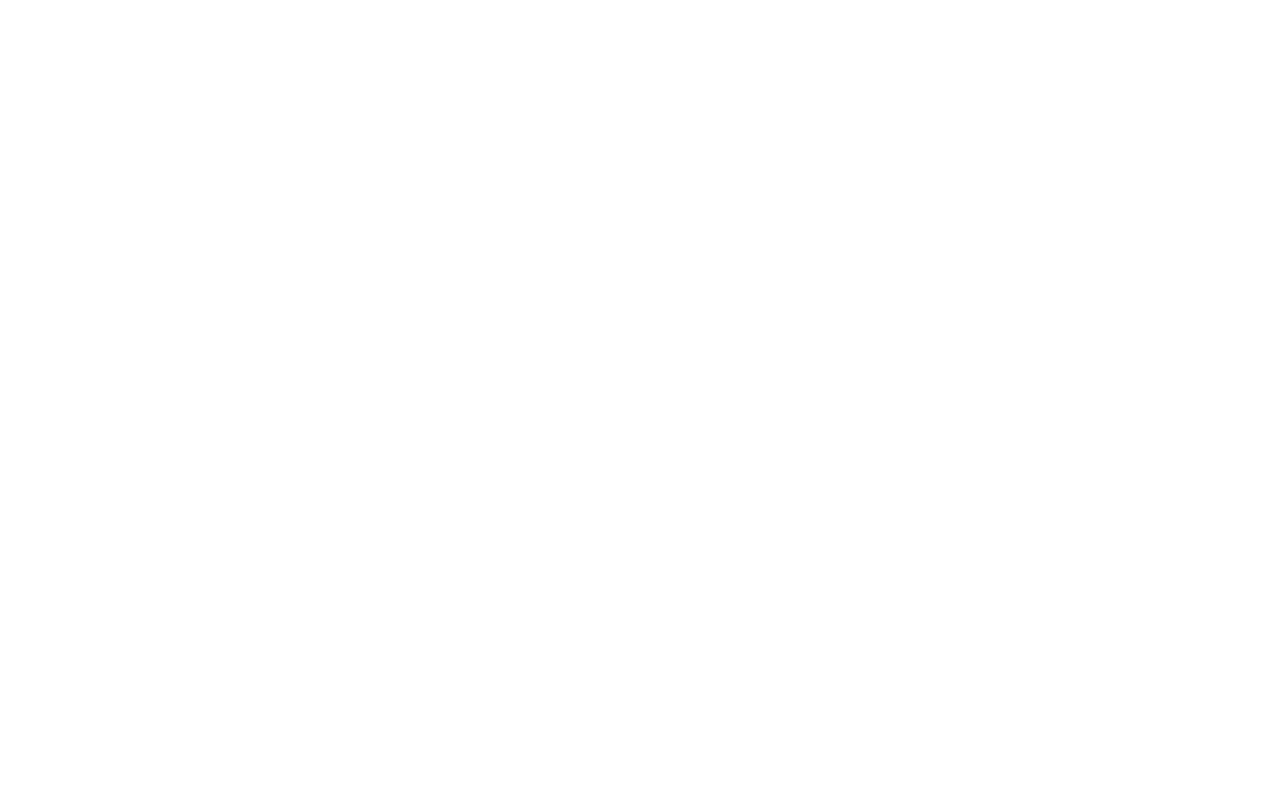
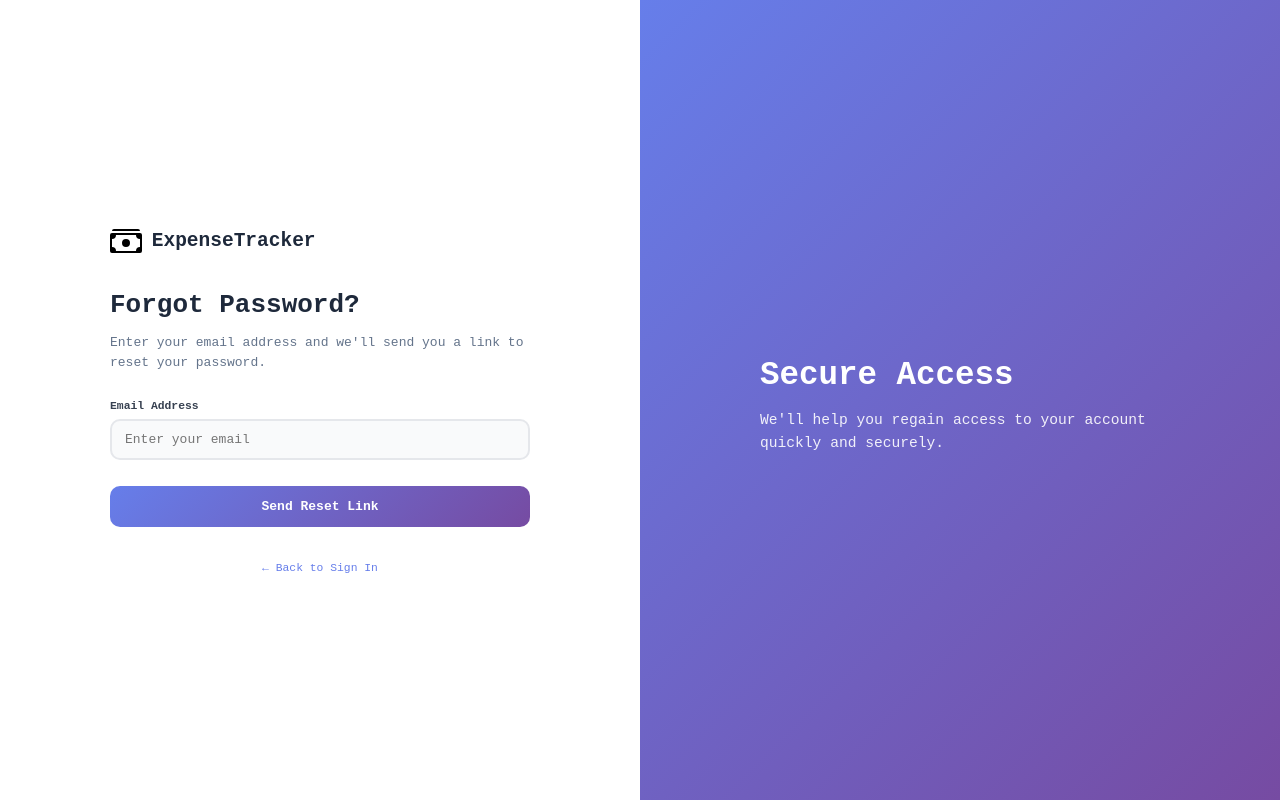
Before and after one commit to Sz1ky/expense-tracker, a Vue app: page /forgot-password in a window 1280 px wide. Before the commit this address had no page. Built offline with nearby package versions, Linux system fonts and the light colour scheme.

Commit message:
forgot password page created

```diff
--- a/src/components/auth/ForgotPassword.vue
+++ b/src/components/auth/ForgotPassword.vue
@@ -0,0 +1,317 @@
+<template>
+  <div class="forgot-page">
+    <!-- Left Panel: Form -->
+    <div class="left-panel">
+      <div class="form-container">
+        <!-- Logo -->
+        <div class="logo">
+          <svg
+            xmlns="http://www.w3.org/2000/svg"
+            width="32"
+            height="32"
+            fill="#000000"
+            class="bi bi-cash-stack"
+            viewBox="0 0 16 16"
+          >
+            <path
+              d="M1 3a1 1 0 0 1 1-1h12a1 1 0 0 1 1 1zm7 8a2 2 0 1 0 0-4 2 2 0 0 0 0 4"
+            />
+            <path
+              d="M0 5a1 1 0 0 1 1-1h14a1 1 0 0 1 1 1v8a1 1 0 0 1-1 1H1a1 1 0 0 1-1-1zm3 0a2 2 0 0 1-2 2v4a2 2 0 0 1 2 2h10a2 2 0 0 1 2-2V7a2 2 0 0 1-2-2z"
+            />
+          </svg>
+          <span>ExpenseTracker</span>
+        </div>
+
+        <!-- Header -->
+        <h1 class="title">Forgot Password?</h1>
+        <p class="subtitle">
+          Enter your email address and we'll send you a link to reset your
+          password.
+        </p>
+
+        <!-- Success Message -->
+        <div v-if="emailSent">
+          <div class="success-message">
+            <svg class="success-icon" viewBox="0 0 24 24">
+              <path
+                fill="currentColor"
+                d="M12 2C6.48 2 2 6.48 2 12s4.48 10 10 10 10-4.48 10-10S17.52 2 12 2zm-2 15l-5-5 1.41-1.41L10 14.17l7.59-7.59L19 8l-9 9z"
+              />
+            </svg>
+            <p>Reset link sent! Check your email.</p>
+          </div>
+
+          <!-- Back to Login -->
+          <div class="back-to-login">
+            <router-link to="/login" class="link">
+              ← Back to Sign In
+            </router-link>
+          </div>
+        </div>
+
+        <!-- Form -->
+        <form v-else class="forgot-form" @submit.prevent="handleResetRequest">
+          <!-- Email -->
+          <div class="form-group">
+            <label class="form-label">Email Address</label>
+            <input
+              v-model="form.email"
+              type="email"
+              placeholder="Enter your email"
+              class="form-input"
+              required
+            />
+          </div>
+
+          <!-- Submit Button -->
+          <button type="submit" class="submit-btn" :disabled="isLoading">
+            <span v-if="isLoading">Sending...</span>
+            <span v-else>Send Reset Link</span>
+          </button>
+
+          <!-- Back to Login -->
+          <div class="back-to-login">
+            <router-link to="/login" class="link">
+              ← Back to Sign In
+            </router-link>
+          </div>
+        </form>
+      </div>
+    </div>
+
+    <!-- Right Panel: Illustration/Image -->
+    <div class="right-panel">
+      <div class="illustration">
+        <div class="illustration-text">
+          <h2>Secure Access</h2>
+          <p>
+            We'll help you regain access to your account quickly and securely.
+          </p>
+        </div>
+      </div>
+    </div>
+  </div>
+</template>
+
+<script setup>
+  import { ref } from "vue";
+
+  // Form data
+  const form = ref({
+    email: "",
+  });
+
+  const emailSent = ref(false);
+  const isLoading = ref(false);
+
+  // Handle form submission
+  function handleResetRequest() {
+    isLoading.value = true;
+
+    // Simulate API call
+    setTimeout(() => {
+      console.log("Reset requested for:", form.value.email);
+      emailSent.value = true;
+      isLoading.value = false;
+
+      // In real app:
+      // 1. Call API
+      // 2. Show success/error message
+      // 3. Redirect or show instructions
+    }, 1500);
+  }
+</script>
+
+<style scoped>
+  .forgot-page {
+    display: grid;
+    grid-template-columns: 1fr 1fr;
+    min-height: 100vh;
+    max-height: 100vh;
+    overflow: hidden;
+    background-color: #ffffff;
+  }
+
+  .left-panel {
+    display: flex;
+    justify-content: center;
+    align-items: center;
+    padding: 2rem;
+    background: #ffffff;
+    overflow-y: auto;
+  }
+
+  .form-container {
+    width: 100%;
+    max-width: 420px;
+  }
+
+  .logo {
+    display: flex;
+    align-items: center;
+    gap: 0.75rem;
+    font-size: 1.5rem;
+    font-weight: 700;
+    color: #1e293b;
+    margin-bottom: 2.5rem;
+  }
+
+  .logo svg {
+    color: #667eea;
+  }
+
+  .title {
+    font-size: 2rem;
+    font-weight: 700;
+    color: #1e293b;
+    margin-bottom: 0.5rem;
+  }
+
+  .subtitle {
+    color: #64748b;
+    margin-bottom: 2rem;
+    font-size: 1rem;
+    line-height: 1.6;
+  }
+
+  .success-message {
+    background-color: #dcfce7;
+    border: 1px solid #86efac;
+    border-radius: 12px;
+    padding: 1.5rem;
+    margin-bottom: 2rem;
+    display: flex;
+    align-items: flex-start;
+    gap: 1rem;
+  }
+
+  .success-icon {
+    width: 24px;
+    height: 24px;
+    color: #166534;
+    flex-shrink: 0;
+    margin-top: 0.125rem;
+  }
+
+  .success-message p {
+    color: #166534;
+    font-weight: 500;
+    margin: 0;
+    line-height: 1.5;
+    align-self: center;
+  }
+
+  .forgot-form {
+    display: flex;
+    flex-direction: column;
+    gap: 1.5rem;
+  }
+
+  .form-group {
+    position: relative;
+  }
+
+  .form-label {
+    display: block;
+    font-size: 0.875rem;
+    font-weight: 600;
+    color: #374151;
+    margin-bottom: 0.5rem;
+  }
+
+  .form-input {
+    width: 100%;
+    padding: 0.875rem 1rem;
+    border: 2px solid #e5e7eb;
+    border-radius: 10px;
+    font-size: 1rem;
+    color: #1f2937;
+    transition: all 0.2s;
+    background: #f9fafb;
+    box-sizing: border-box;
+  }
+
+  .form-input:focus {
+    outline: none;
+    border-color: #667eea;
+    background: white;
+    box-shadow: 0 0 0 3px rgba(102, 126, 234, 0.1);
+  }
+
+  .submit-btn {
+    width: 100%;
+    background: linear-gradient(135deg, #667eea 0%, #764ba2 100%);
+    color: white;
+    border: none;
+    padding: 1rem 1.5rem;
+    border-radius: 10px;
+    font-size: 1rem;
+    font-weight: 600;
+    cursor: pointer;
+    transition: all 0.3s;
+    margin-top: 0.5rem;
+  }
+
+  .submit-btn:hover:not(:disabled) {
+    transform: translateY(-1px);
+    box-shadow: 0 8px 25px rgba(102, 126, 234, 0.4);
+  }
+
+  .submit-btn:disabled {
+    opacity: 0.7;
+    cursor: not-allowed;
+  }
+
+  .back-to-login {
+    text-align: center;
+    margin-top: 1rem;
+  }
+
+  .support-note {
+    margin-top: 3rem;
+    padding-top: 1.5rem;
+    border-top: 1px solid #e5e7eb;
+    text-align: center;
+    color: #6b7280;
+    font-size: 0.875rem;
+  }
+
+  .link {
+    color: #667eea;
+    text-decoration: none;
+    font-weight: 500;
+    font-size: 0.875rem;
+  }
+
+  .link:hover {
+    text-decoration: underline;
+  }
+
+  .right-panel {
+    background: linear-gradient(135deg, #667eea 0%, #764ba2 100%);
+    display: flex;
+    align-items: center;
+    justify-content: center;
+    padding: 4rem;
+    color: white;
+    overflow: hidden;
+  }
+
+  .illustration-text {
+    max-width: 400px;
+  }
+
+  .illustration-text h2 {
+    font-size: 2.5rem;
+    font-weight: 700;
+    margin-bottom: 1rem;
+    color: white;
+  }
+
+  .illustration-text p {
+    font-size: 1.125rem;
+    opacity: 0.9;
+    line-height: 1.6;
+  }
+</style>
--- a/src/router/index.js
+++ b/src/router/index.js
@@ -1,3 +1,4 @@
+import ForgotPassword from "@/components/auth/ForgotPassword.vue";
 import Login from "@/components/auth/Login.vue";
 import Register from "@/components/auth/Register.vue";
 import Dashboard from "@/components/layout/Dashboard.vue";
@@ -9,6 +10,11 @@ const router = createRouter({
     { path: "/", component: Dashboard, name: "Dashboard" },
     { path: "/login", component: Login, name: "Login" },
     { path: "/register", component: Register, name: "Register" },
+    {
+      path: "/forgot-password",
+      component: ForgotPassword,
+      name: "ForgotPassword",
+    },
   ],
 });
 
```
